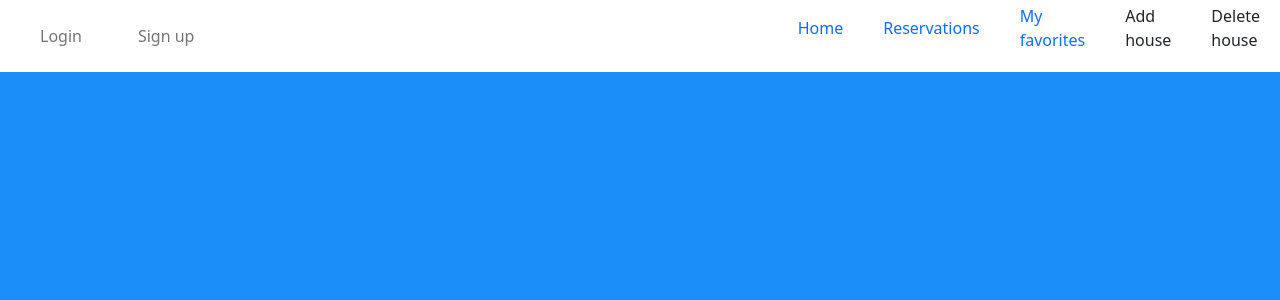
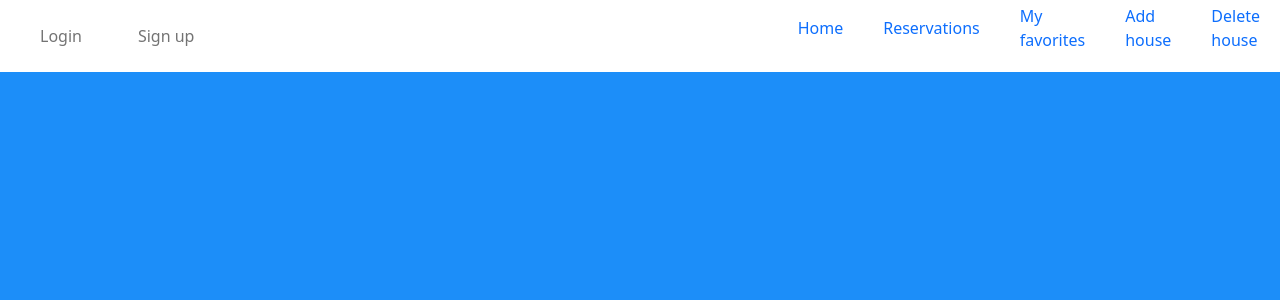
Before and after one commit to uzairali19/rent-house-front-end, a React (Create React App) app: page /favorites in a window 1280 px wide. Shown: the top 300 px of the page. Built offline with nearby package versions, Linux system fonts and the light colour scheme.

Commit message:
Add favorites page links

```diff
--- a/src/App.js
+++ b/src/App.js
@@ -8,6 +8,7 @@ import Header from './components/Header';
 
 import Home from './components/Home/Home';
 import HouseDetail from './components/Home/House-detail';
+import Favorites from './components/Favorites/Favorites';
 
 const App = () => (
   <BrowserRouter>
@@ -18,6 +19,7 @@ const App = () => (
       <Route path="sign-up" element={<SignUp />} />
       <Route path="/home" element={<Home />} />
       <Route path="/house-detail" element={<HouseDetail />} />
+      <Route path="/favorites" element={<Favorites />} />
     </Routes>
   </BrowserRouter>
 );
--- /dev/null
+++ b/src/components/Favorites/Favorites.js
@@ -0,0 +1,10 @@
+import React from 'react';
+import Header from '../Header';
+
+const Favorites = () => (
+  <div>
+    <Header />
+  </div>
+);
+
+export default Favorites;
--- a/src/components/Header.js
+++ b/src/components/Header.js
@@ -59,11 +59,15 @@ const Header = () => {
             <Link to="/reserve">
               <li>Reservations</li>
             </Link>
-            <Link to="/reserve">
+            <Link to="/favorites">
               <li>My favorites</li>
             </Link>
-            <li>Add house</li>
-            <li>Delete house</li>
+            <Link to="/add">
+              <li>Add house</li>
+            </Link>
+            <Link to="/delete">
+              <li>Delete house</li>
+            </Link>
           </ul>
         </div>
       </nav>
```
